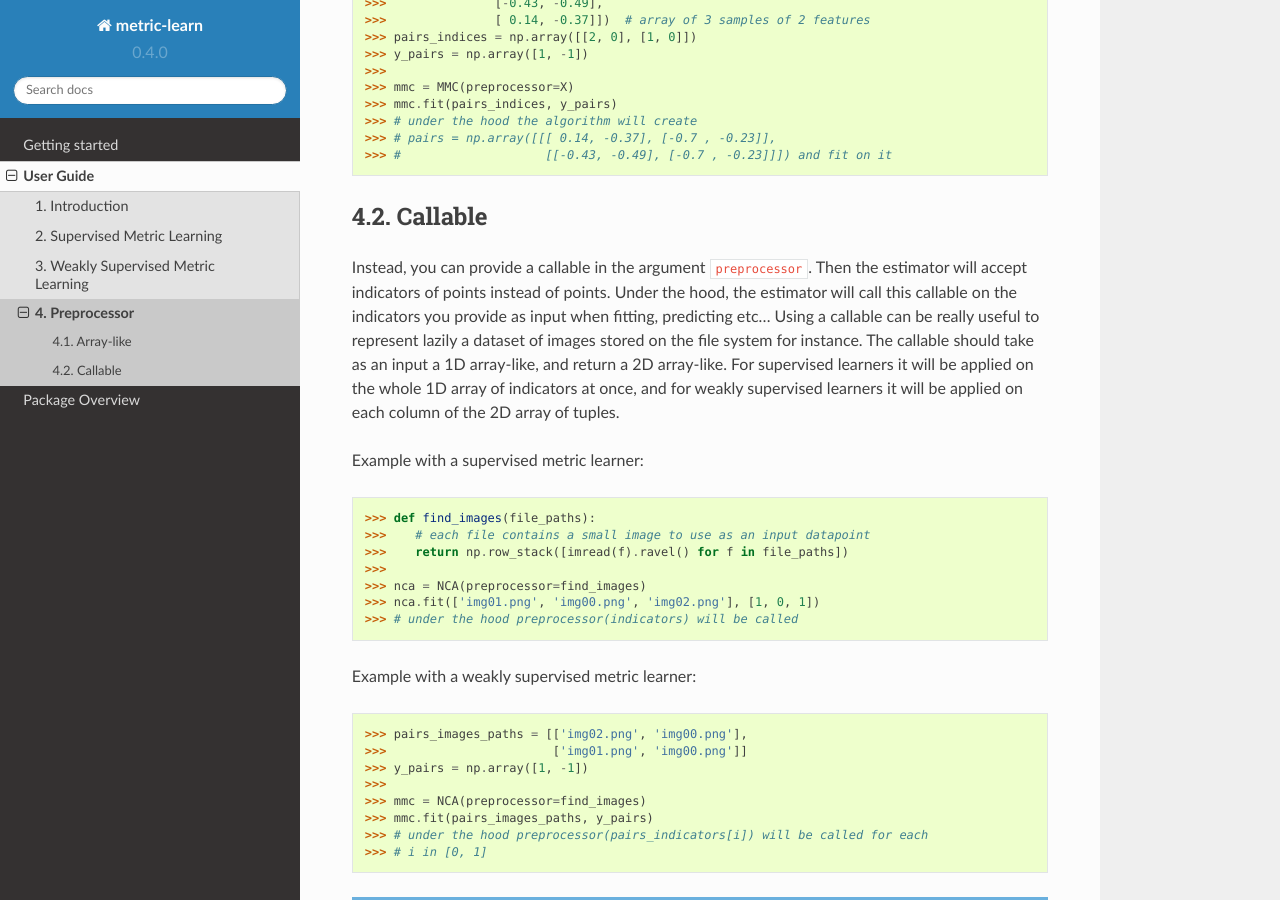
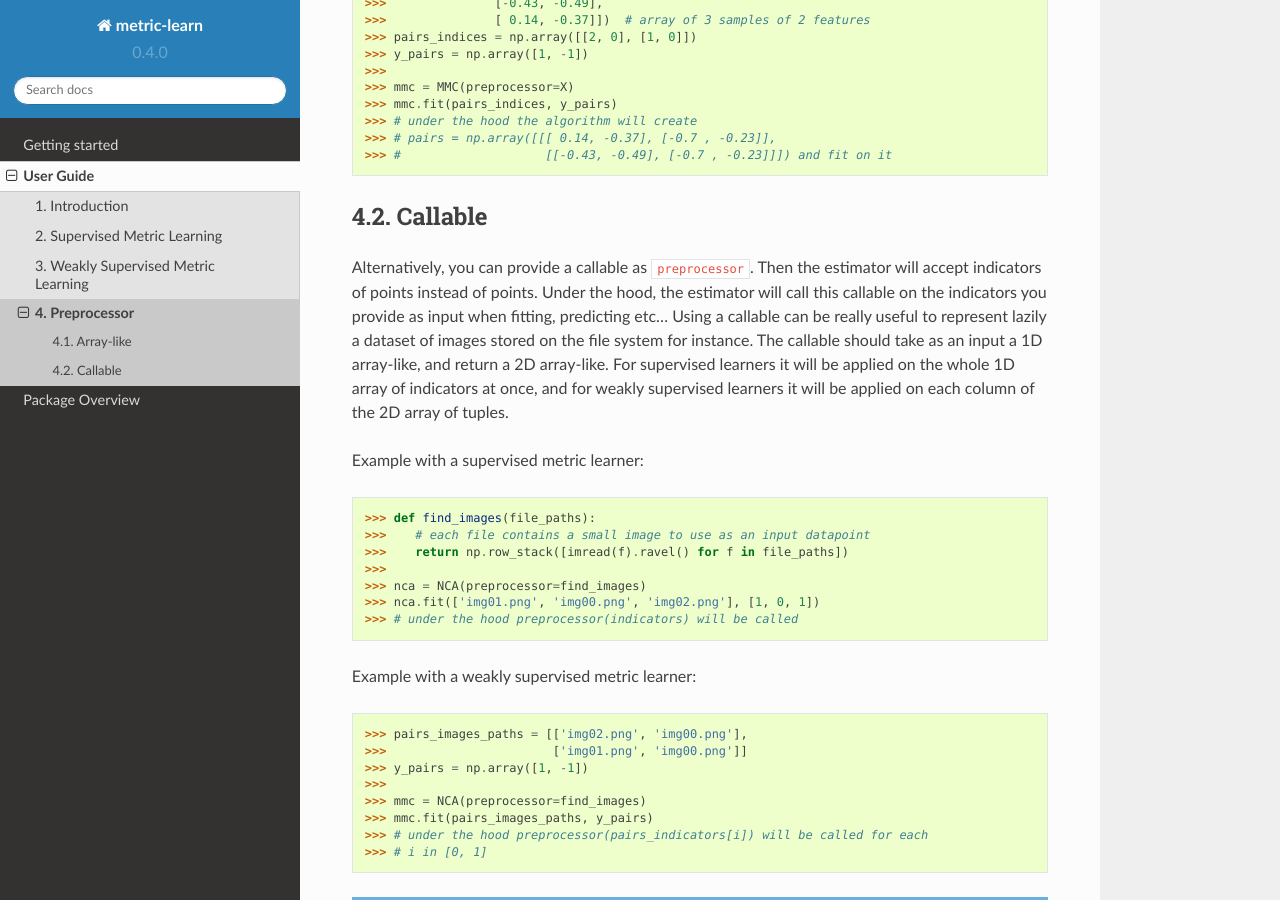
Before and after one commit to scikit-learn-contrib/metric-learn, a Sphinx documentation site: the page built from doc/preprocessor.rst, in a window 1280 px wide and 900 px high, scrolled down 1004 px. Built offline with Sphinx 7.4.7 and the Read the Docs theme 2.0.0, drawn with Linux system fonts in a browser that asks for light colours; pages that are not in the unit, such as notebooks, are missing from menus.

Commit message:
address https://github.com/metric-learn/metric-learn/pull/133#discussion_r243008557

```diff
--- a/doc/preprocessor.rst
+++ b/doc/preprocessor.rst
@@ -58,7 +58,7 @@ Example with a weakly supervised metric learner:
 
 Callable
 --------
-Instead, you can provide a callable in the argument ``preprocessor``. Then the
+Alternatively, you can provide a callable as ``preprocessor``. Then the
 estimator will accept indicators of points instead of points. Under the hood,
 the estimator will call this callable on the indicators you provide as input
 when fitting, predicting etc... Using a callable can be really useful to
```
